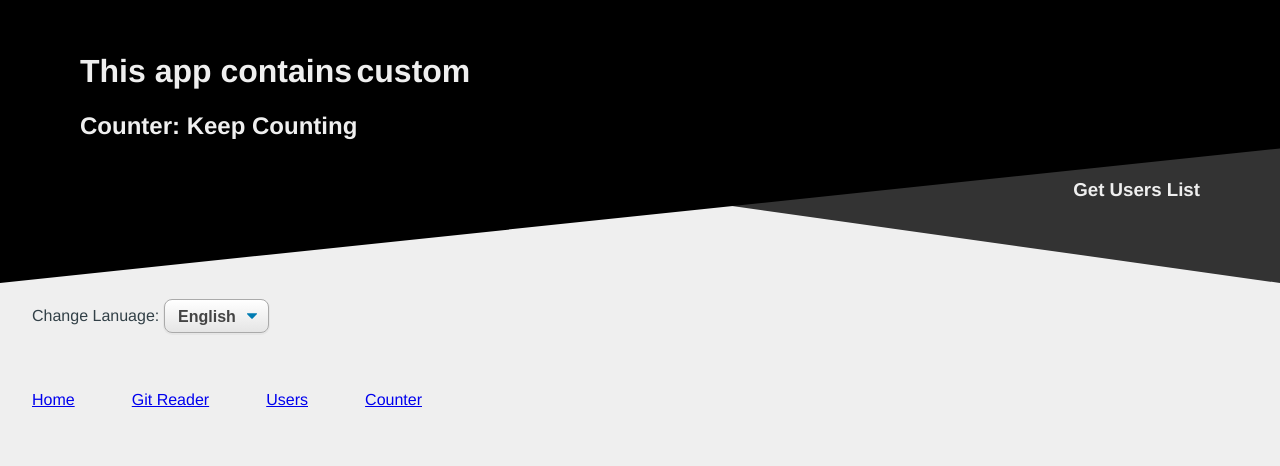
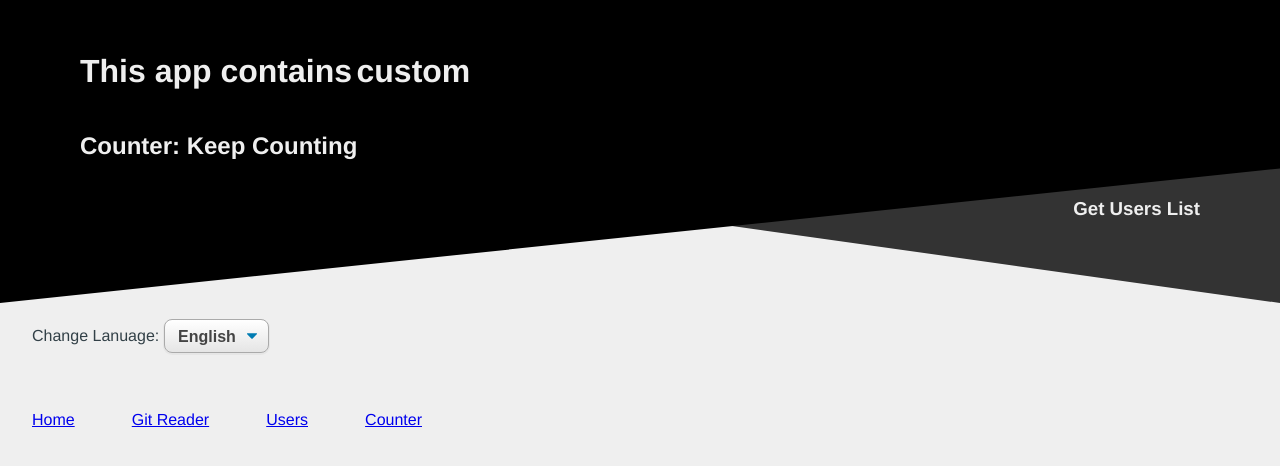
Before and after one commit to qtcoder999/redux-saga, a React app: page / in a window 1280 px wide. Shown: the top 466 px of the page. Built offline with nearby package versions, Linux system fonts and the light colour scheme.

Commit message:
updated css

```diff
--- a/src/index.css
+++ b/src/index.css
@@ -205,9 +205,6 @@ button:last-child{
 }
  .list li{width: auto;}
 
- h2{
-   margin-top: 0;
- }
 
  @media only screen and (max-width: 500px) {
   .flex{
@@ -227,6 +224,9 @@ button:last-child{
   }
   header{
     padding: 2em 2em 4em;
+  }
+  h2{
+    margin-top: 0;
   }
 }
 
```
